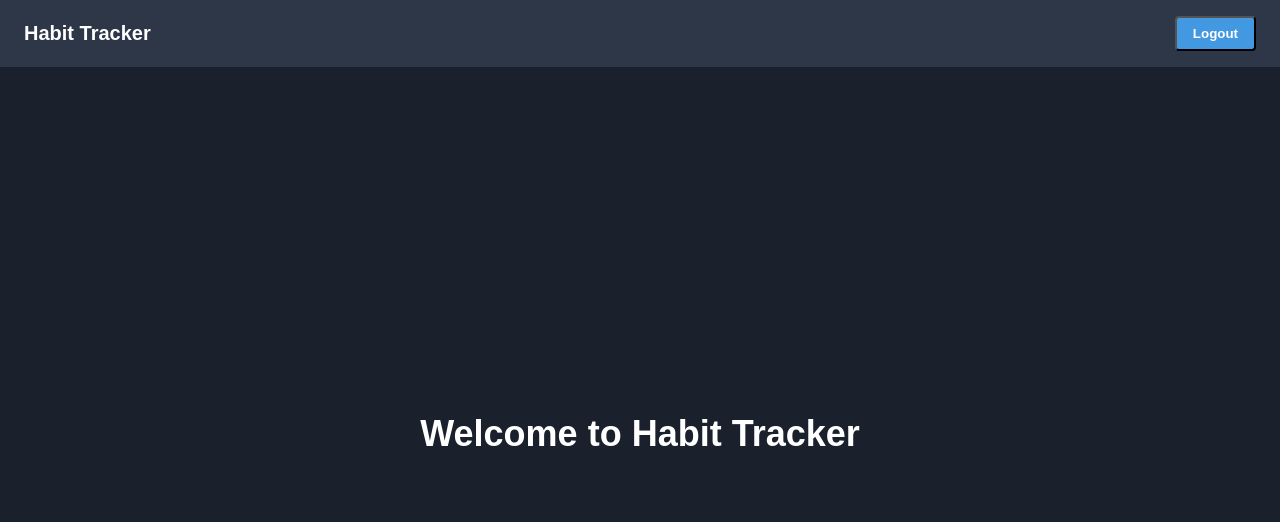
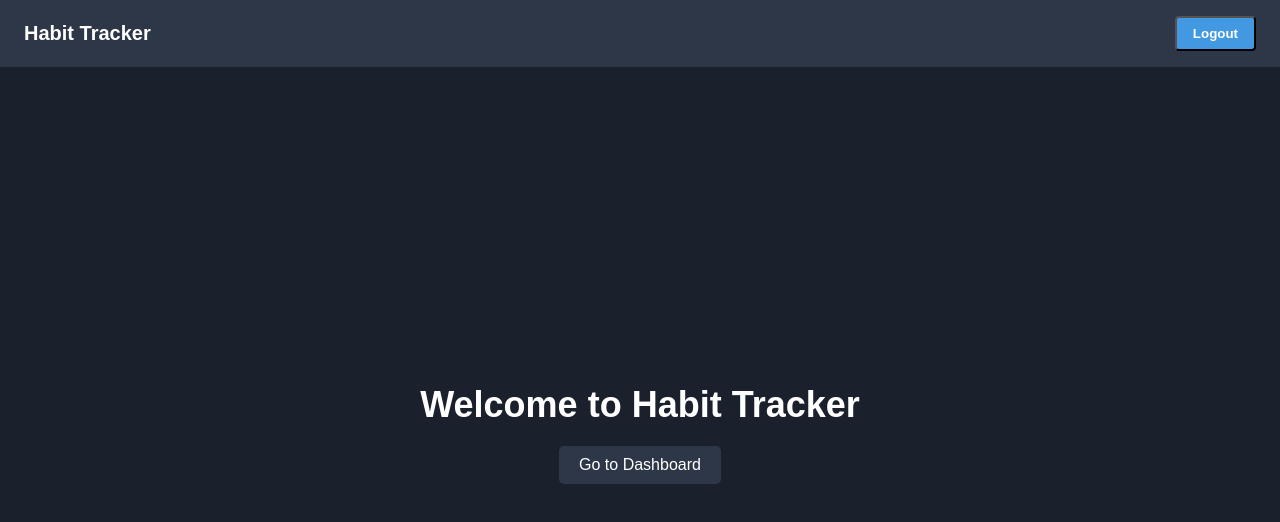
Before and after one commit to Shantanoo-Chandorkar/next-habit-tracker, a Next.js app: page / in a window 1280 px wide. Shown: the top 522 px of the page. Built offline with nearby package versions, Linux system fonts and the light colour scheme; no server answers; sample sign-in values are in the browser's storage.

Commit message:
Added a few notes for the Rendering pages. Changed the main page from server to client. Added a dashboard button and added link for the homepage to the logo.

```diff
--- a/app/dashboard/LeftPanel/styles/leftPanel.module.css
+++ b/app/dashboard/LeftPanel/styles/leftPanel.module.css
@@ -14,6 +14,7 @@
   font-weight: bold;
   text-align: center;
   color: #4fd1c5;
+  text-decoration: none;
 }
 
 /* Desktop Nav */
--- a/app/page.js
+++ b/app/page.js
@@ -1,13 +1,25 @@
+'use client';
+// app/page.js
+// This is the landing page of the Habit Tracker application.
+// It serves as the entry point for users who are not authenticated.
+// The page displays a welcome message and a button to navigate to the dashboard if the user is logged in.
+// The page also includes a header component for consistent navigation across the app.
 import React from 'react';
+import { useSession } from 'next-auth/react';
+import Link from 'next/link';
 import Header from './components/Header/header';
 import styles from './styles/page.module.css';
 
 const LandingPage = () => {
+  const { data: session } = useSession();
   return (
     <div className={styles.container}>
       <Header />
       <div className={styles.content}>
         <h1 className={styles.welcomeText}>Welcome to Habit Tracker</h1>
+        {session ? (
+          <Link href="/dashboard" className={styles.goToDashboardButton}>Go to Dashboard</Link>
+        ) : <></>}
       </div>
     </div>
   );
--- a/app/styles/page.module.css
+++ b/app/styles/page.module.css
@@ -9,6 +9,7 @@
 .content {
   flex-grow: 1;
   display: flex;
+  flex-direction: column;
   align-items: center;
   justify-content: center;
 }
@@ -17,3 +18,14 @@
   font-size: 2.25rem;
   font-weight: bold;
 }
+
+.goToDashboardButton {
+  margin-top: 20px;
+  padding: 10px 20px;
+  background-color: #2d3748; /* Gray 800 */
+  color: white;
+  border: none;
+  border-radius: 5px;
+  cursor: pointer;
+  text-decoration: none;
+}
--- a/models/UserPreferences.js
+++ b/models/UserPreferences.js
@@ -8,7 +8,6 @@ const UserPreferencesSchema = new mongoose.Schema({
     type: {
       type: String,
       enum: ['list', 'grid'],
-      default: 'list',
     },
   },
 }, { timestamps: true });
```
Also changed, not shown: app/components/Header/header.js (+6 -1 lines), app/dashboard/LeftPanel/LeftPanel.js (+5 -2 lines), app/dashboard/PartialRenders/RenderHabitContent/RenderHabitContent.js (+10 -1 lines), app/dashboard/page.js (+9 -1 lines).
